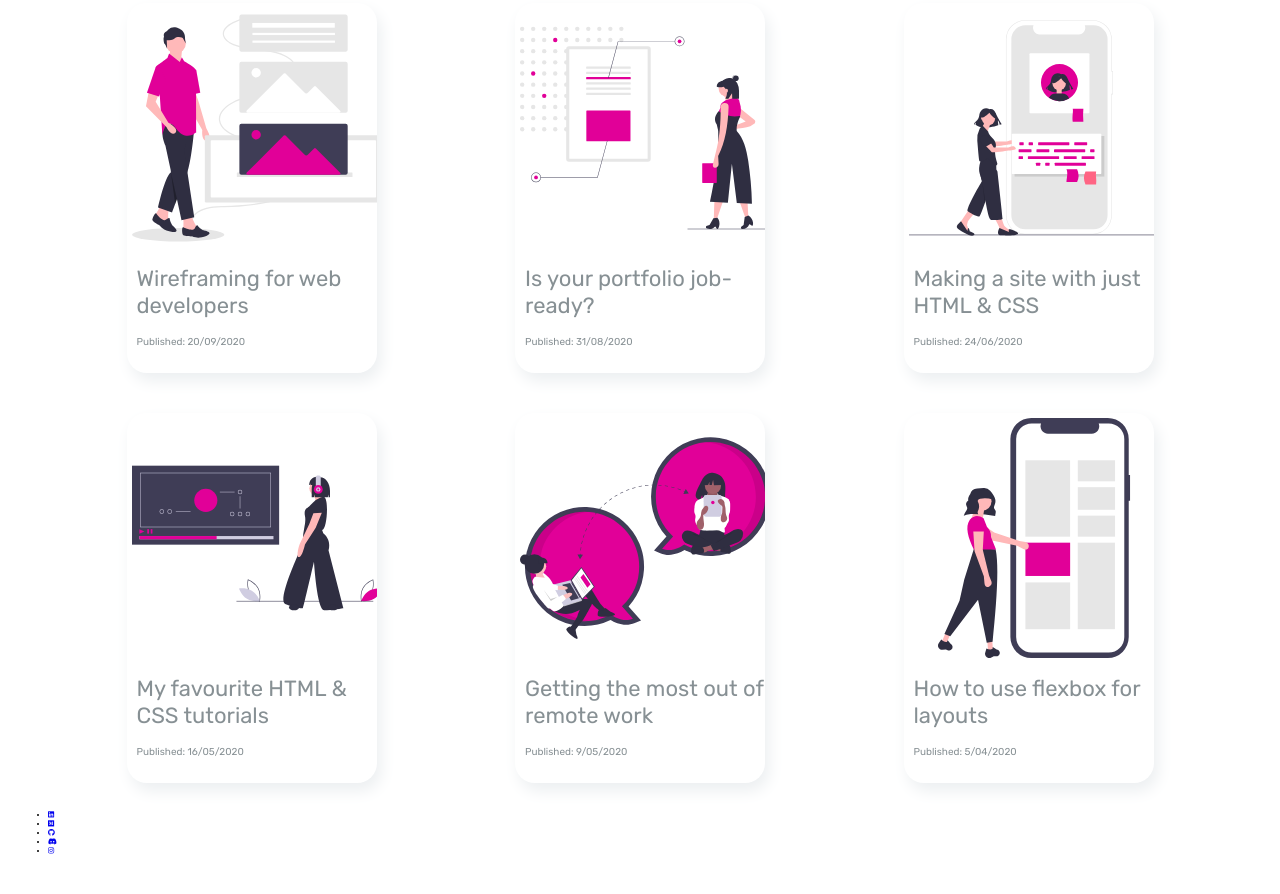
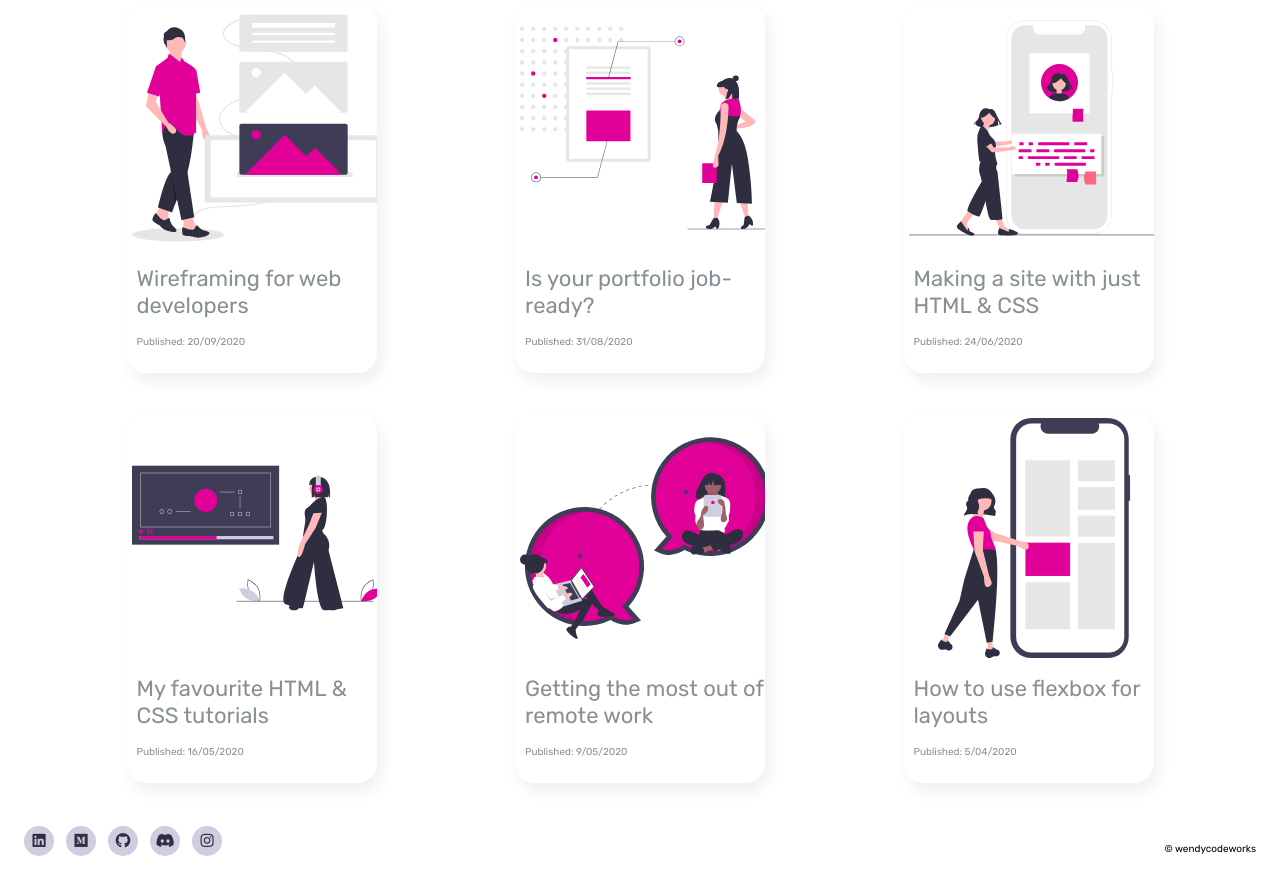
Before and after one commit to wendycodeworks/portfolio-site, a plain HTML site: page blog.html in a window 1280 px wide. Shown: the part 212-1106 px from the top of the page. Before the commit the page ends 1075 px from the top, so only its background shows below. Drawn offline with Linux system fonts and the light colour scheme.

Commit message:
added copyright symbol

```diff
--- a/blog.html
+++ b/blog.html
@@ -93,6 +93,7 @@
                         <li><a href="#"><i class="fab fa-discord"></i></a></li>
                         <li><a href="https://www.instagram.com/wendyworks_/"><i class="fab fa-instagram"></i></a></li>
                     </ul>
+                    <p>&copy; wendycodeworks </p>
                 </div>
             </footer>
 </html>
--- a/style.css
+++ b/style.css
@@ -19,7 +19,6 @@ html {
 body {
     font-family: 'Rubik';
     font-size: 7px;
-    /* background-color: palegreen; */
 }
 
 .container {
@@ -120,7 +119,50 @@ body {
     transform: translate(0, -5px);
 }
 
+.footer-social-menu {
+    display: flex;
+    justify-content: space-between;
+    padding: 10px;
+}
 
+.footer-social-menu p {
+    font-size: 10px;
+    line-height: 60px;
+    margin: 6px;
+}
+
+.footer-social-menu ul {
+    display: flex;
+    justify-content: flex-start;
+    padding: 0;
+}
+
+.footer-social-menu ul li {
+    list-style: none;
+    margin: 6px;
+}
+
+.footer-social-menu ul li .fab {
+    font-size: 15px;
+    line-height: 30px;
+    transition: .6s;
+    color: var(--main-theme-secondary-color);
+}
+
+.footer-social-menu ul li a {
+    position: relative;
+    display: block;
+    width: 30px;
+    height: 30px;
+    border-radius: 50%;
+    background-color: var(--main-theme-tertiary-color);
+    text-align: center;
+    transition: .1s;
+}
+
+.footer-social-menu ul li a:hover {
+    transform: translate(0, -5px);
+}
 
 /* -------------------------------------------------General Styles End---------------------------------------------------------------- */
 
```
Also changed, not shown: about.html (+1 -0 lines), portfolio.html (+1 -0 lines), 1 other file.
